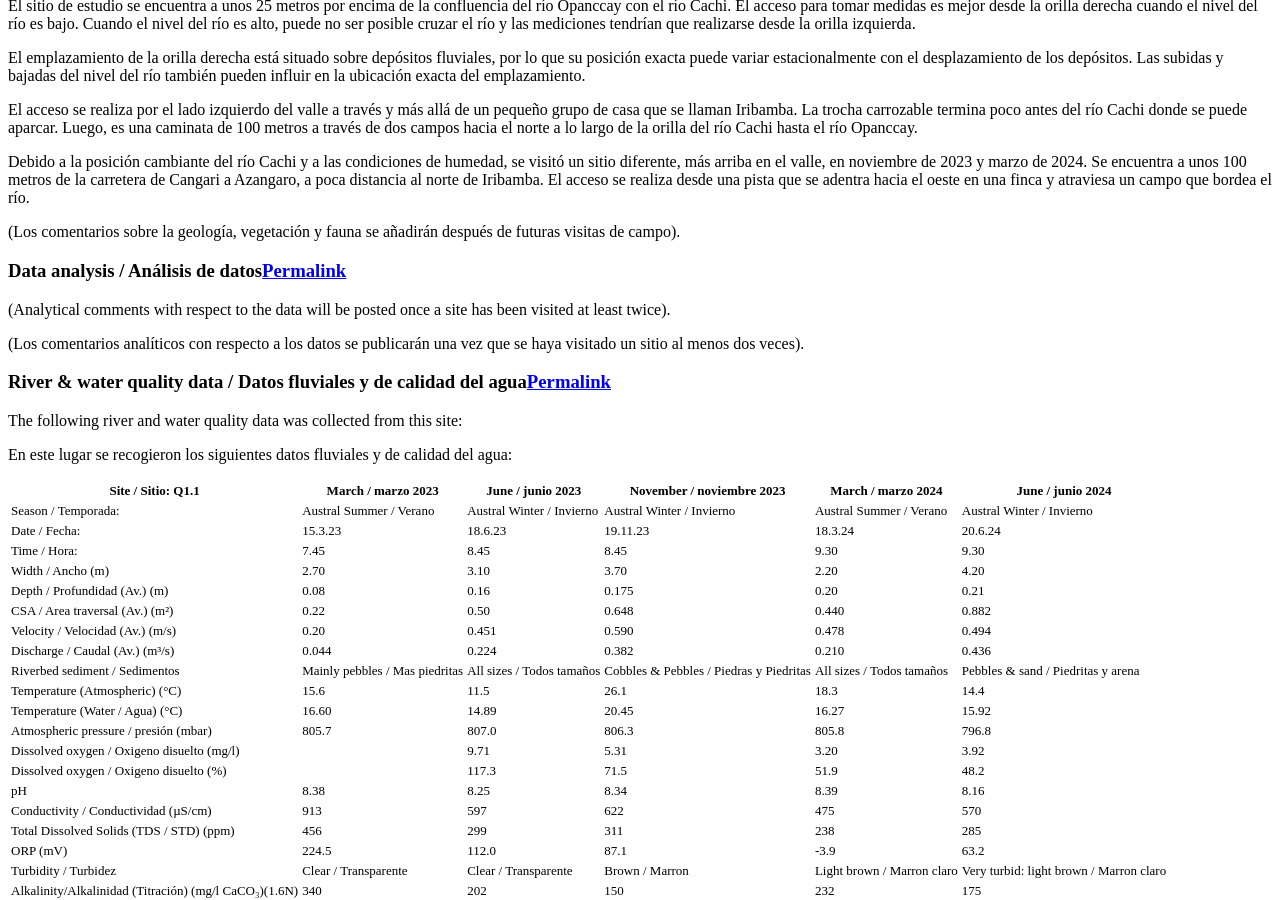
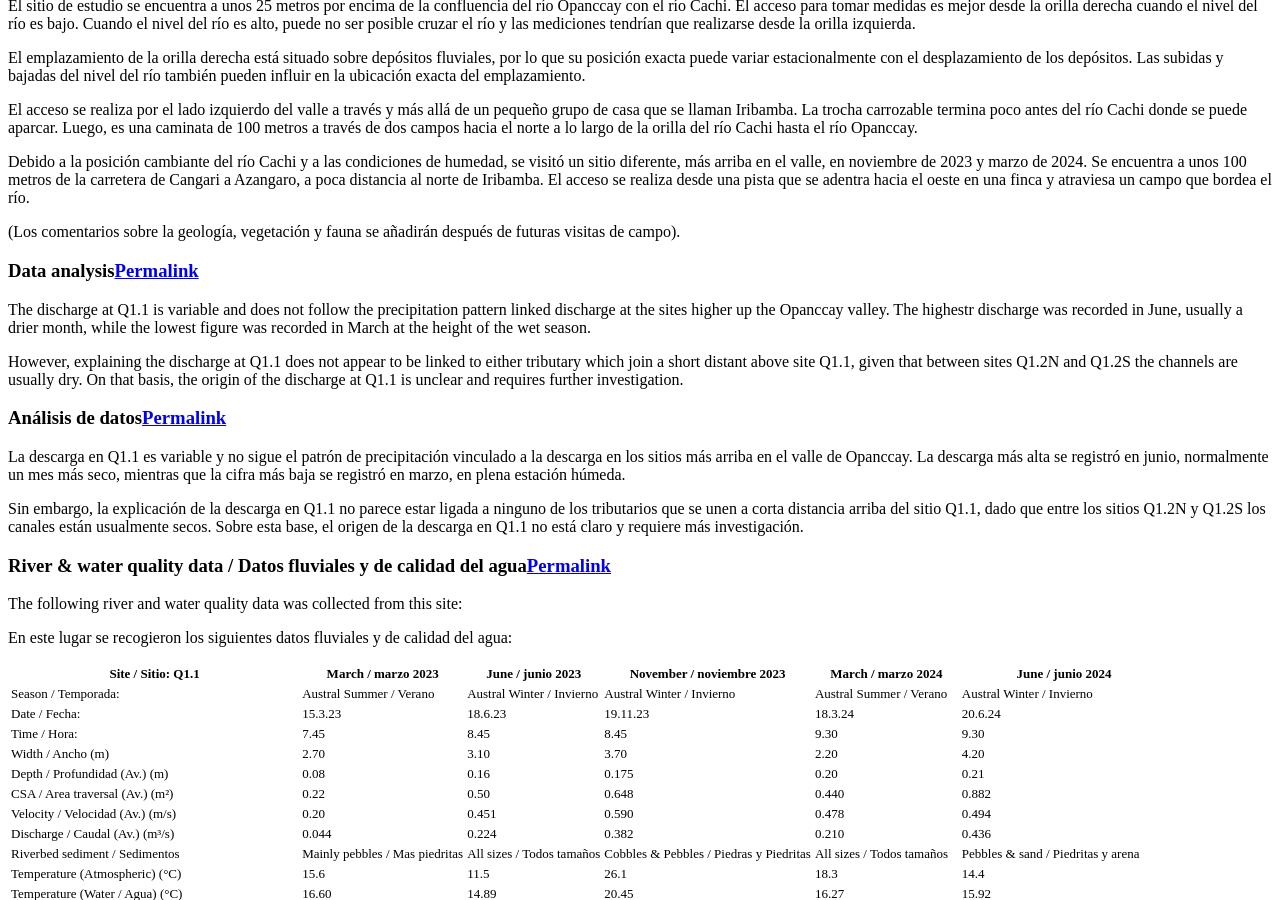
Before and after one commit to HVLepage/cavep-unah, a Jekyll site: the page built from _docs/site-network/Q1_1.md, in a window 1280 px wide and 900 px high, scrolled down 3384 px. Built offline with Jekyll 4.4.1, drawn with Linux system fonts in a browser that asks for light colours; comment, search, counter and statistics services are not loaded.

Commit message:
Update Q1_1.md

```diff
--- a/_docs/site-network/Q1_1.md
+++ b/_docs/site-network/Q1_1.md
@@ -76,11 +76,17 @@ Debido a la posición cambiante del río Cachi y a las condiciones de humedad, s
 (Los comentarios sobre la geología, vegetación y fauna se añadirán después de futuras visitas de campo).
 
 
-### Data analysis / Análisis de datos
+### Data analysis
 
-(Analytical comments with respect to the data will be posted once a site has been visited at least twice).
+The discharge at Q1.1 is variable and does not follow the precipitation pattern linked discharge at the sites higher up the Opanccay valley. The highestr discharge was recorded in June, usually a drier month, while the lowest figure was recorded in March at the height of the wet season.
 
-(Los comentarios analíticos con respecto a los datos se publicarán una vez que se haya visitado un sitio al menos dos veces).
+However, explaining the discharge at Q1.1 does not appear to be linked to either tributary which join a short distant above site Q1.1, given that between sites Q1.2N and Q1.2S the channels are usually dry. On that basis, the origin of the discharge at Q1.1 is unclear and requires further investigation.
+
+### Análisis de datos
+
+La descarga en Q1.1 es variable y no sigue el patrón de precipitación vinculado a la descarga en los sitios más arriba en el valle de Opanccay. La descarga más alta se registró en junio, normalmente un mes más seco, mientras que la cifra más baja se registró en marzo, en plena estación húmeda.
+
+Sin embargo, la explicación de la descarga en Q1.1 no parece estar ligada a ninguno de los tributarios que se unen a corta distancia arriba del sitio Q1.1, dado que entre los sitios Q1.2N y Q1.2S los canales están usualmente secos. Sobre esta base, el origen de la descarga en Q1.1 no está claro y requiere más investigación.
 
 
 ### River & water quality data / Datos fluviales y de calidad del agua
```
